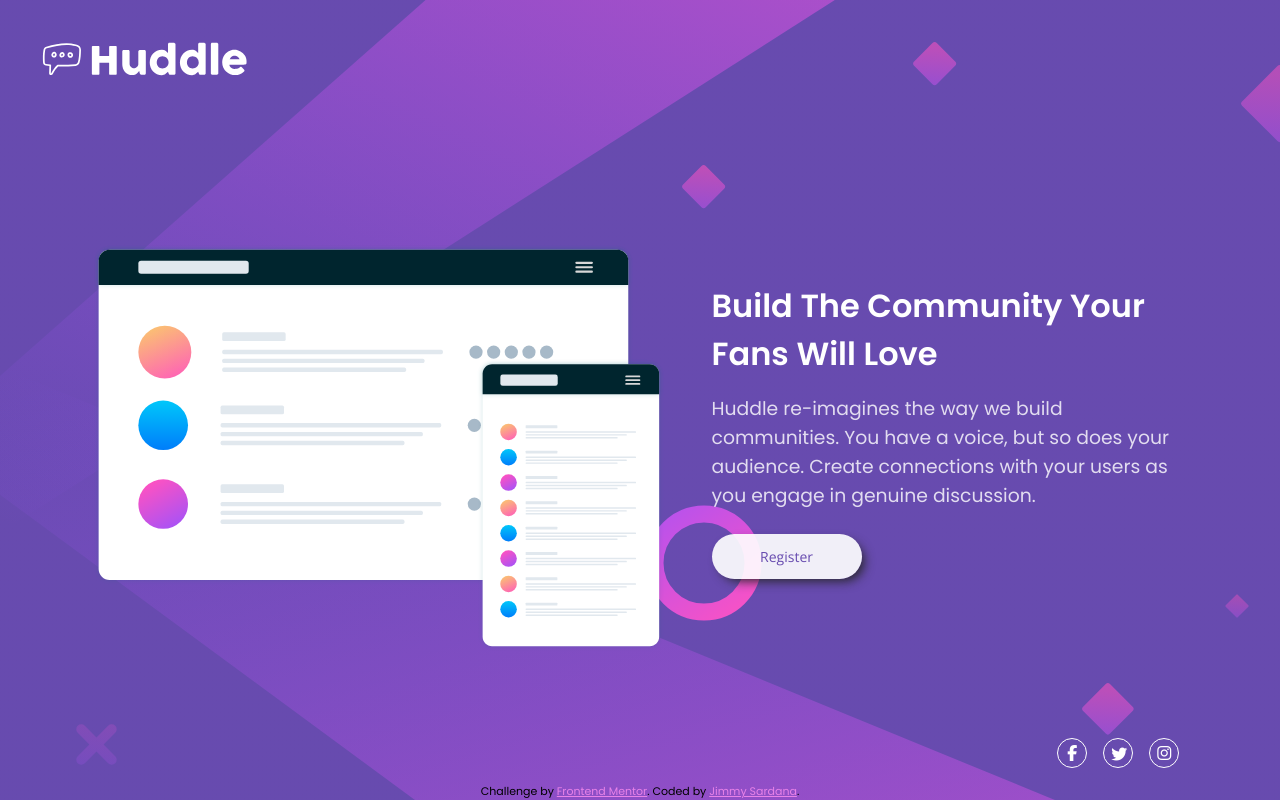
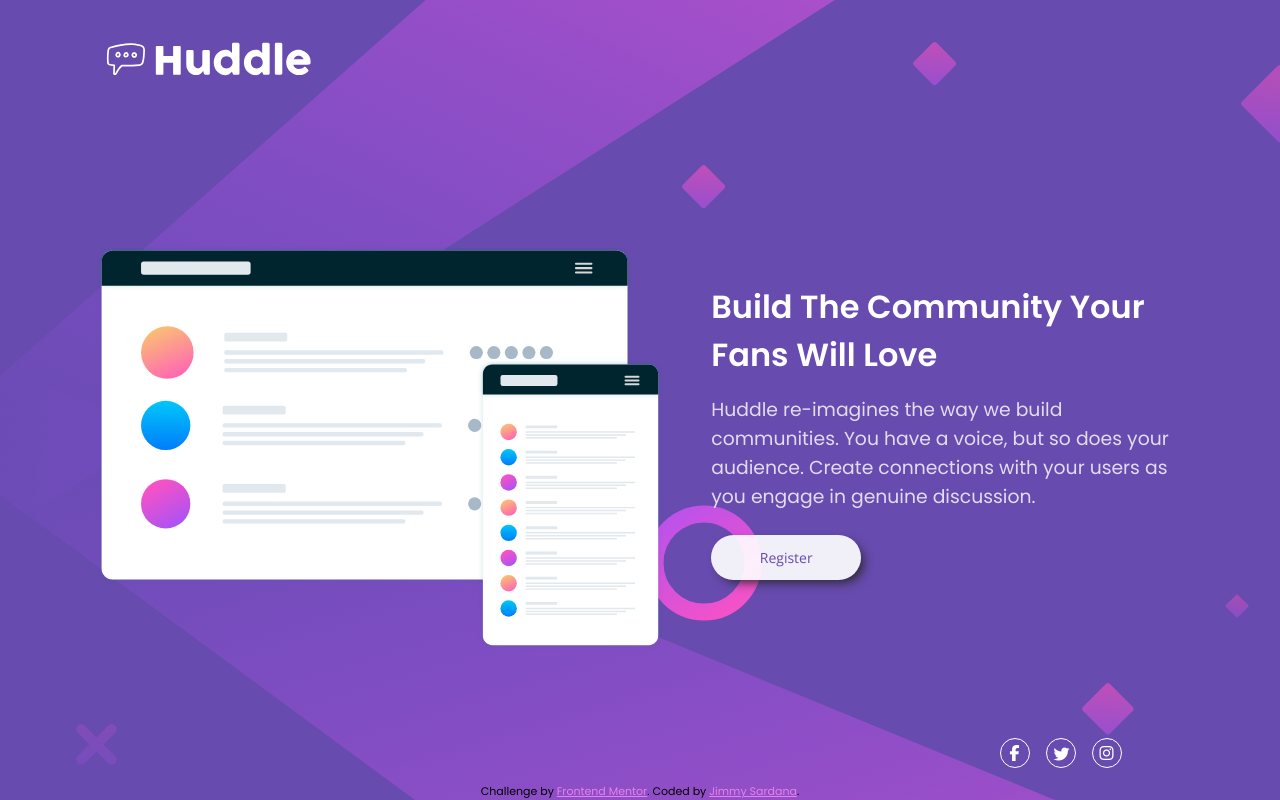
Before and after one commit to JimmySardana/frontendmentor-07, a plain HTML site: page index.html in a window 1280 px wide. Drawn offline with nearby package versions, Linux system fonts and the light colour scheme.

Commit message:
Header align with main

```diff
--- a/styles.css
+++ b/styles.css
@@ -19,7 +19,7 @@ footer {
 }
 
 main {
-    padding: 2rem;
+    padding: 2rem 0;
     display: flex;
     min-height: 100vh;
     flex-direction: column;
@@ -31,7 +31,7 @@ main {
 
 header {
     display: flex;
-    width: 100%;
+    width: 85%;
     margin-bottom: 3rem;
 }
 
@@ -44,8 +44,12 @@ header img {
     width: 100%;
 }
 
+.container {
+    width: 85%;
+    max-width: 340px;
+}
+
 .grid-container {
-    max-width: 340px;
     display: grid;
     grid-template-columns: 1fr;
     row-gap: 3.5rem;
@@ -124,11 +128,11 @@ header img {
     }
 
     .container {
+        max-width: none;
         position: relative;
     }
 
     .grid-container {
-        max-width: 90%;
         grid-template-columns: 1.2fr 1fr;
         column-gap: 3rem;
     }
```
